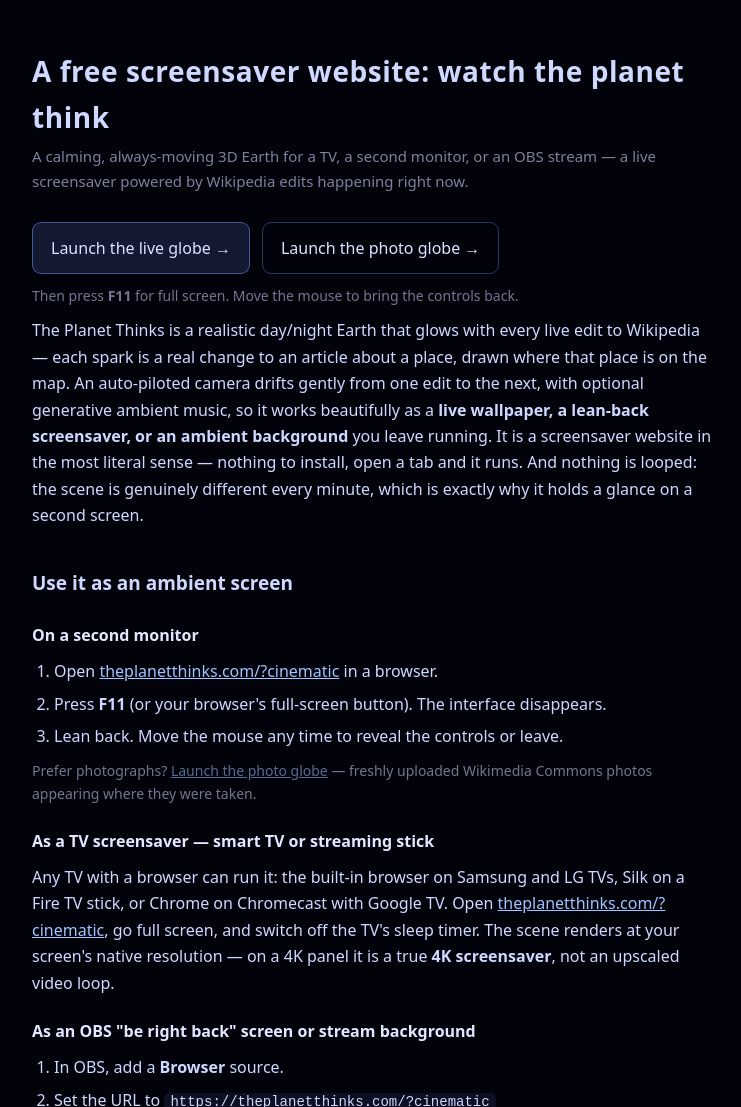
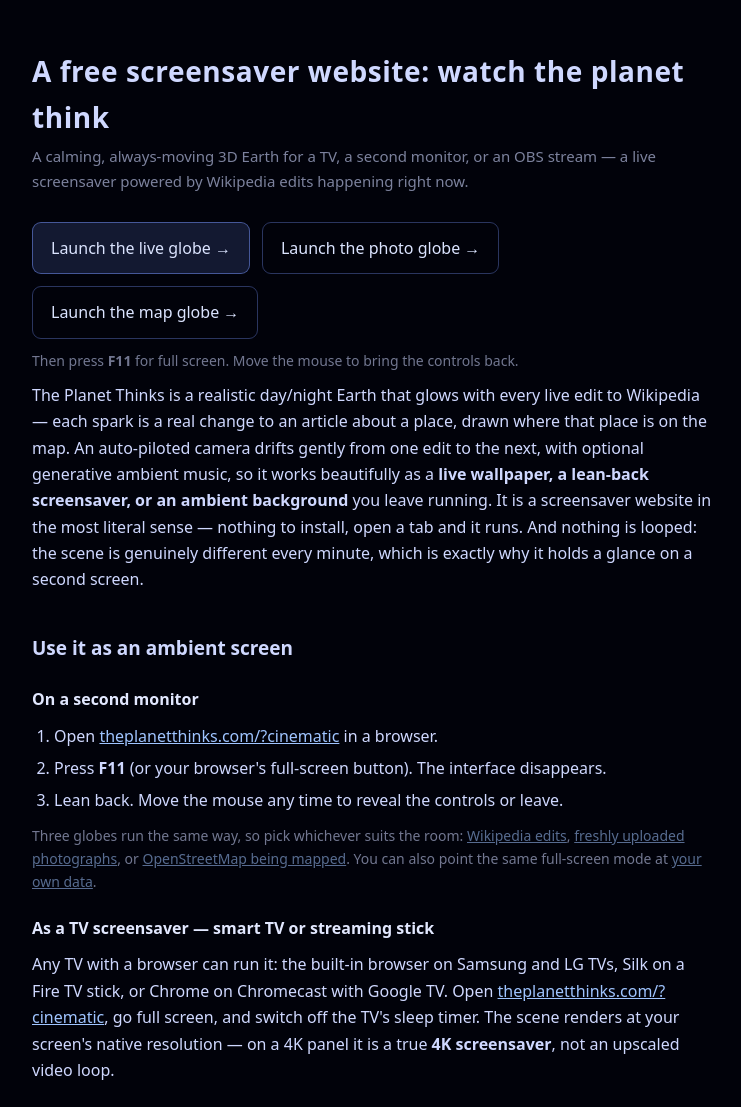
Before and after one commit to alekcac/the-planet-thinks, a website: page web/public/screensaver.html in a window 1280 px wide. Shown: the top 1107 px of the page, without its empty margins (268-1009 px from the left). Drawn offline with Linux system fonts and the light colour scheme.

Commit message:
Surface the map globe and credit OpenStreetMap where it shows

```diff
--- a/web/public/screensaver.html
+++ b/web/public/screensaver.html
@@ -155,6 +155,7 @@
   <div class="launch">
     <a class="cta primary" href="/?cinematic">Launch the live globe →</a>
     <a class="cta" href="/photos?cinematic">Launch the photo globe →</a>
+    <a class="cta" href="/map?cinematic">Launch the map globe →</a>
   </div>
   <p class="muted">Then press <b>F11</b> for full screen. Move the mouse to bring the controls back.</p>
 
@@ -173,8 +174,11 @@
     <li>Press <b>F11</b> (or your browser's full-screen button). The interface disappears.</li>
     <li>Lean back. Move the mouse any time to reveal the controls or leave.</li>
   </ol>
-  <p class="muted">Prefer photographs? <a href="/photos?cinematic">Launch the photo globe</a> —
-    freshly uploaded Wikimedia Commons photos appearing where they were taken.</p>
+  <p class="muted">Three globes run the same way, so pick whichever suits the room:
+    <a href="/?cinematic">Wikipedia edits</a>,
+    <a href="/photos?cinematic">freshly uploaded photographs</a>, or
+    <a href="/map?cinematic">OpenStreetMap being mapped</a>. You can also point the same
+    full-screen mode at <a href="/custom">your own data</a>.</p>
 
   <h3>As a TV screensaver — smart TV or streaming stick</h3>
   <p>Any TV with a browser can run it: the built-in browser on Samsung and LG TVs, Silk on a
```
Also changed, not shown: web/index.html (+1 -0 lines), web/map.html (+1 -0 lines), web/photos.html (+1 -1 lines), web/public/live-wikipedia-tools.html (+7 -0 lines).
